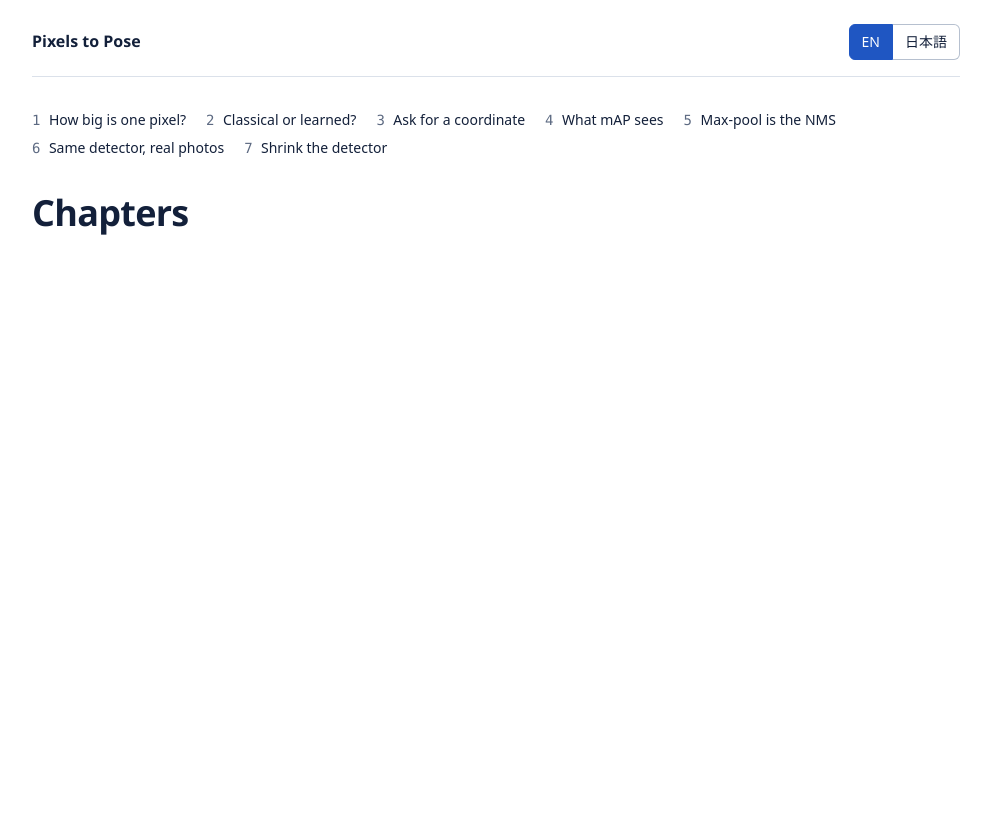
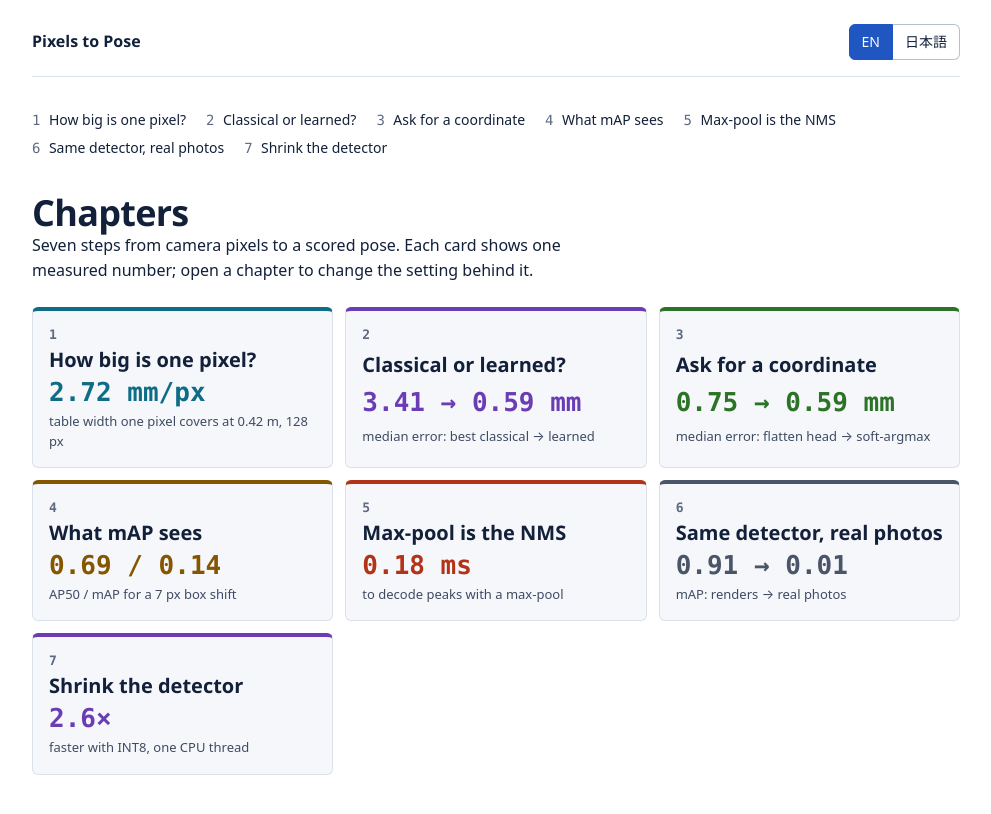
Before and after one commit to AungKaung1928/pixels-to-pose, a React (Vite) app: page / in a window 1280 px wide. Shown: the top 814 px of the page, without its empty margins (144-1135 px from the left). Built offline with nearby package versions, Linux system fonts and the light colour scheme.

Commit message:
Overview at #/: seven chapter cards, each with one number computed from the chapter's own data, coloured by its pipeline part; verify checks every card (break test: card without a number → red)

```diff
--- a/scripts/verify.mjs
+++ b/scripts/verify.mjs
@@ -145,6 +145,12 @@ try {
       if (!/id="overview"/.test(p.dom)) bad.push('overview not shown')
       if (/class="chapter"/.test(p.dom)) bad.push('a chapter is open on the overview')
       if (/class="pipe"/.test(p.dom)) bad.push('pipeline diagram on the overview')
+      // One card per chapter, each linking to it and showing a number.
+      for (const ch of CHAPTERS) {
+        const card = p.dom.match(new RegExp(`id="card-${ch.id}" class="ov-card k-\\w+" href="#/${ch.id}">(.*?)</a>`, 's'))?.[1]
+        if (!card) bad.push(`no card for ${ch.id}`)
+        else if (!/class="ov-value num">[^<]*\d/.test(card)) bad.push(`card ${ch.id} has no number`)
+      }
       report(`overview at "${hash}" (${lang})`, bad)
     }
     report(`overview at 390 px (${lang})`, phone('', lang))
--- a/src/App.tsx
+++ b/src/App.tsx
@@ -6,6 +6,7 @@ import { KeypointChapter } from './KeypointChapter'
 import { MapChapter } from './MapChapter'
 import { PeakChapter } from './PeakChapter'
 import { RealChapter } from './RealChapter'
+import { Overview } from './components/Overview'
 import { Pipeline } from './components/Pipeline'
 import { LangContext, initialLang, saveLang } from './i18n'
 import type { Lang } from './i18n'
@@ -103,9 +104,7 @@ export default function App() {
               </div>
             </>
           ) : (
-            <section className="intro" id="overview">
-              <h1>{t.contents}</h1>
-            </section>
+            <Overview title={t.contents} labels={t.toc} />
           )}
         </main>
       </div>
--- /dev/null
+++ b/src/components/Overview.tsx
@@ -0,0 +1,78 @@
+import { DEFAULT } from '../content/camera'
+import { HEADS } from '../content/keypoints'
+import { DECODE_MS } from '../content/peaks'
+import { CHAPTER_NODE, NODES } from '../content/pipeline'
+import { methods } from '../content/detect'
+import { rows, speedup } from '../content/int8'
+import { realGap } from '../content/real'
+import { useLang } from '../i18n'
+import { metresPerPixel } from '../lib/camera'
+import { measured } from '../lib/iou'
+import { CHAPTER_IDS } from '../lib/route'
+import type { ChapterId } from '../lib/route'
+
+// Every value is computed from the data the chapter itself shows; nothing here is typed by hand.
+const row = (id: string) => rows.find((r) => r.id === id)!
+const shift7 = measured.find((m) => m.d === 7)!
+const classicalBest = Math.min(...methods.filter((m) => m.params === 0).map((m) => m.median))
+const learned = methods.find((m) => m.id === 'softargmax')!.median
+
+const VALUE: Record<ChapterId, string> = {
+  camera: `${(metresPerPixel(DEFAULT.d, DEFAULT.fov, DEFAULT.res) * 1000).toFixed(2)} mm/px`,
+  detect: `${classicalBest.toFixed(2)} → ${learned.toFixed(2)} mm`,
+  keypoints: `${HEADS[0].median.toFixed(2)} → ${HEADS[1].median.toFixed(2)} mm`,
+  map: `${shift7.ap50.toFixed(2)} / ${shift7.map.toFixed(2)}`,
+  peaks: `${DECODE_MS} ms`,
+  real: `${realGap.hard.simMap.toFixed(2)} → ${realGap.hard.realMap.toFixed(2)}`,
+  int8: `${speedup(row('fp32'), row('int8-static')).toFixed(1)}×`,
+}
+
+const TEXT = {
+  en: {
+    intro: 'Seven steps from camera pixels to a scored pose. Each card shows one measured number; open a chapter to change the setting behind it.',
+    note: {
+      camera: `table width one pixel covers at ${DEFAULT.d} m, ${DEFAULT.res} px`,
+      detect: 'median error: best classical → learned',
+      keypoints: 'median error: flatten head → soft-argmax',
+      map: `AP50 / mAP for a ${shift7.d} px box shift`,
+      peaks: 'to decode peaks with a max-pool',
+      real: 'mAP: renders → real photos',
+      int8: 'faster with INT8, one CPU thread',
+    },
+  },
+  ja: {
+    intro: 'カメラの画素から評価済みの姿勢までの 7 ステップ。各カードは計測した数値を 1 つ示します。章を開くと、その数値の設定を変えられます。',
+    note: {
+      camera: `${DEFAULT.d} m、${DEFAULT.res} px で 1 画素が覆うテーブルの幅`,
+      detect: '誤差の中央値: 最良の古典的手法 → 学習',
+      keypoints: '誤差の中央値: flatten ヘッド → soft-argmax',
+      map: `ボックスを ${shift7.d} px ずらしたときの AP50 / mAP`,
+      peaks: 'max-pool でピークをデコードする時間',
+      real: 'mAP: レンダリング → 実写真',
+      int8: 'INT8 での高速化、CPU 1 スレッド',
+    },
+  },
+}
+
+export function Overview({ title, labels }: { title: string; labels: Record<ChapterId, string> }) {
+  const lang = useLang()
+  const t = TEXT[lang]
+  return (
+    <section className="overview" id="overview">
+      <h1>{title}</h1>
+      <p>{t.intro}</p>
+      <ol className="ov-grid">
+        {CHAPTER_IDS.map((id, i) => (
+          <li key={id}>
+            <a id={`card-${id}`} className={`ov-card k-${NODES.find((nd) => nd.id === CHAPTER_NODE[id].node)!.kind}`} href={`#/${id}`}>
+              <span className="ov-index">{i + 1}</span>
+              <span className="ov-title">{labels[id]}</span>
+              <span className="ov-value num">{VALUE[id]}</span>
+              <span className="ov-note">{t.note[id]}</span>
+            </a>
+          </li>
+        ))}
+      </ol>
+    </section>
+  )
+}
--- a/src/index.css
+++ b/src/index.css
@@ -699,3 +699,46 @@ td.num {
     animation: none;
   }
 }
+
+/* Overview: one card per chapter, the measured number largest. */
+.overview > p {
+  max-width: 62ch;
+}
+.ov-grid {
+  display: grid;
+  grid-template-columns: repeat(auto-fill, minmax(260px, 1fr));
+  gap: 12px;
+  margin: 24px 0 0;
+  padding: 0;
+  list-style: none;
+}
+.ov-card {
+  display: grid;
+  gap: 4px;
+  height: 100%;
+  padding: 16px;
+  border: 1px solid var(--hairline);
+  border-top: 4px solid var(--k);
+  border-radius: var(--radius);
+  background: var(--surface);
+  color: var(--ink);
+  text-decoration: none;
+}
+.ov-card:hover {
+  border-color: var(--k);
+}
+.ov-index {
+  color: var(--ink-3);
+  font: 600 var(--step--1) var(--font-mono);
+}
+.ov-title {
+  font: 600 var(--step-1) var(--font-display);
+}
+.ov-value {
+  color: var(--k);
+  font: 700 var(--step-2) var(--font-mono);
+}
+.ov-note {
+  color: var(--ink-2);
+  font-size: var(--step--1);
+}
```
Also changed, not shown: 1 other file (tests, documents, lock files or other folders).
